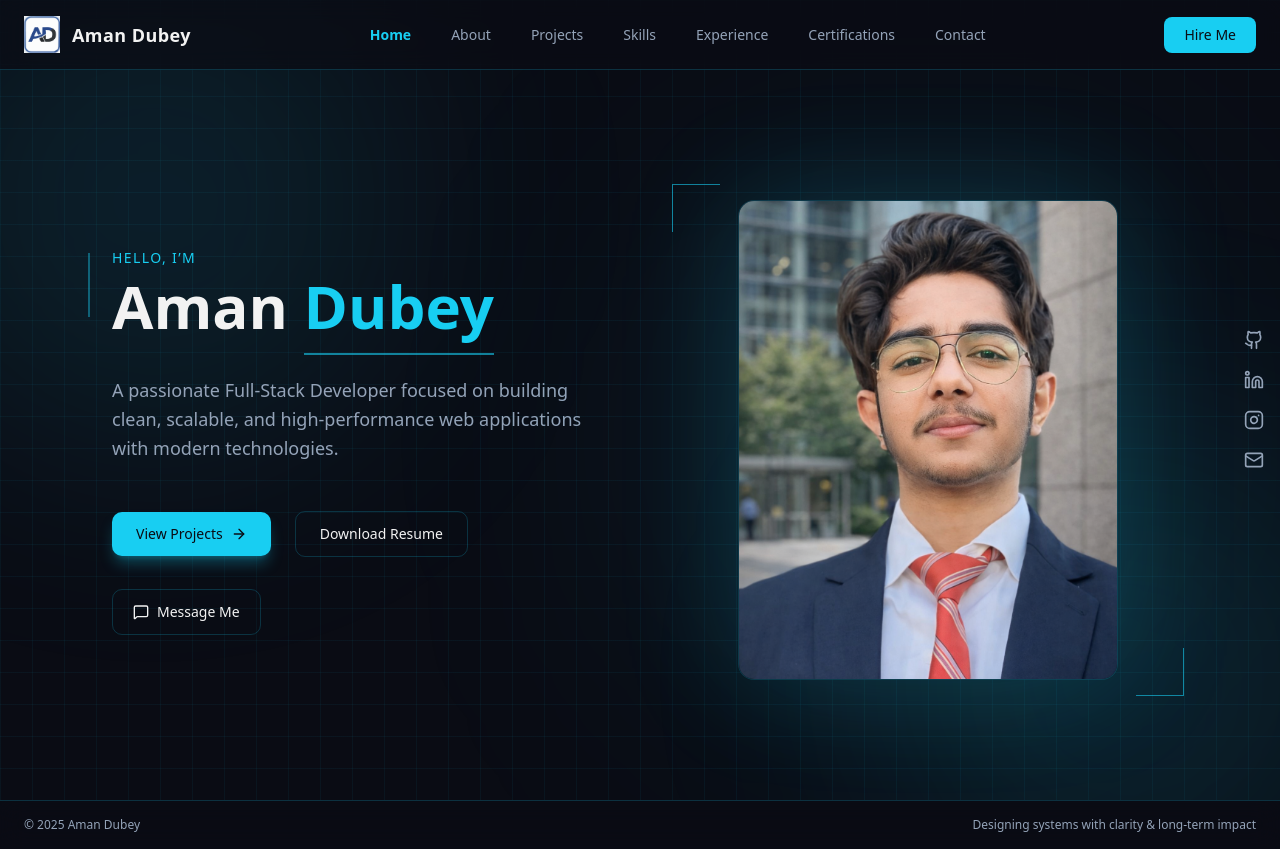
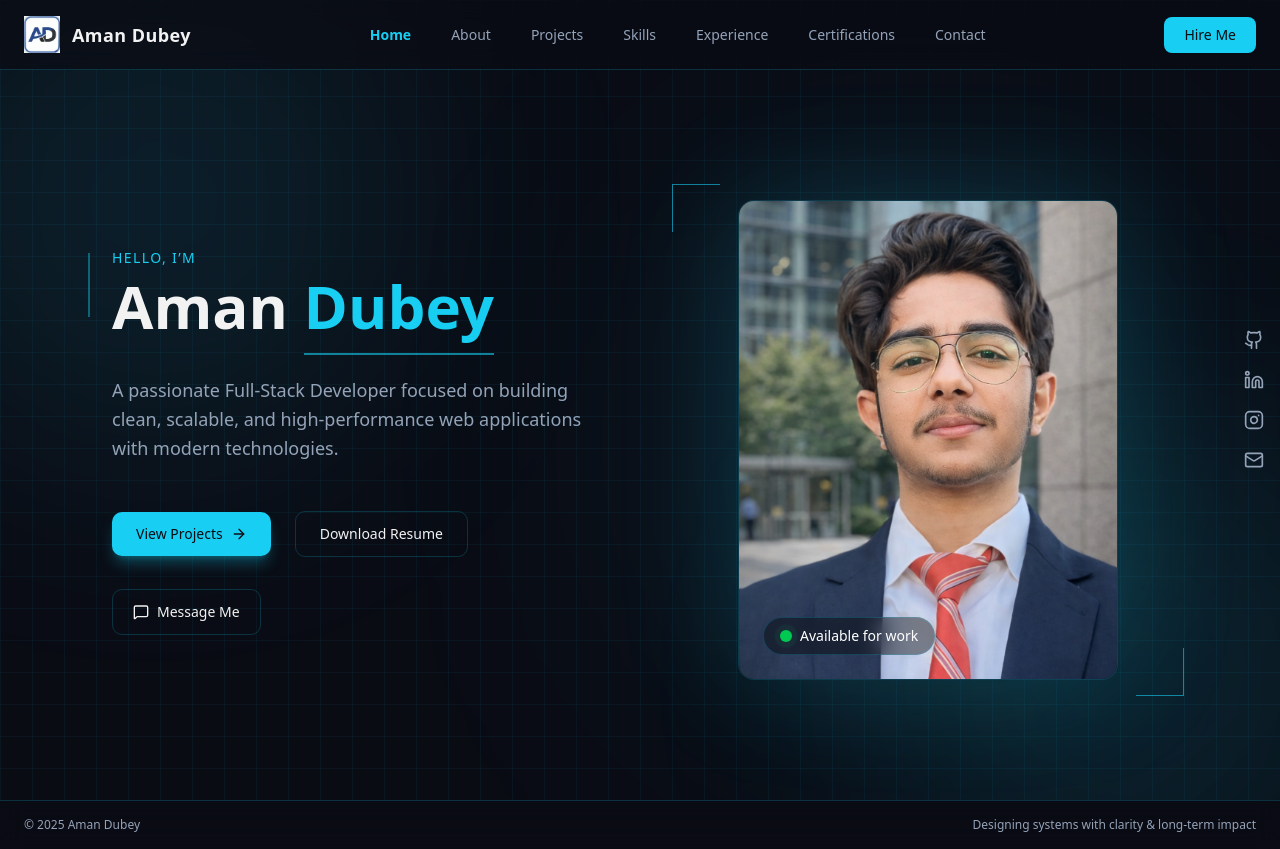
Before and after one commit to amandubey923/portfolio-next, a Next.js app: page / in a window 1280 px wide. Built offline with nearby package versions, Linux system fonts and the light colour scheme.

Commit message:
feat: add availability indicator to Hero section

```diff
--- a/src/components/sections/Hero.tsx
+++ b/src/components/sections/Hero.tsx
@@ -75,6 +75,18 @@ export default function Hero() {
               priority
               className="object-cover object-top"
             />
+            <div className="absolute bottom-6 left-6 flex items-center gap-2 bg-black/40 backdrop-blur-md px-4 py-2 rounded-full border border-border">
+
+  <span className="relative flex h-3 w-3">
+    <span className="animate-ping absolute inline-flex h-full w-full rounded-full bg-green-400 opacity-75"></span>
+    <span className="relative inline-flex rounded-full h-3 w-3 bg-green-500"></span>
+  </span>
+
+  <span className="text-sm text-white font-medium">
+    Available for work
+  </span>
+
+</div>
           </div>
 
           {/* Decorative Corner Lines */}
```
